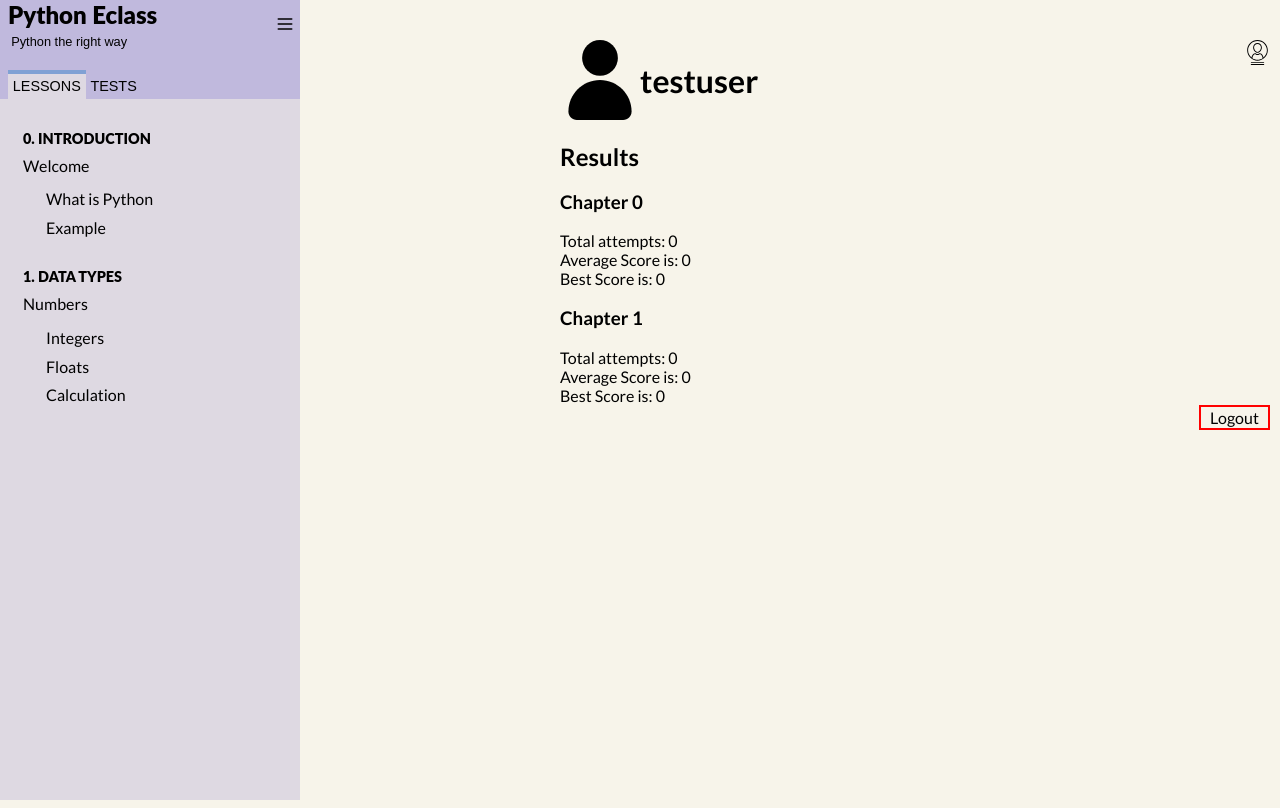
After one commit to BillyGrande/eclass-python, a Flask app: page /profile in a window 1280 px wide. The commit adds this page. Run offline with Flask 3, Linux system fonts and the light colour scheme; a user stored in the database is signed in; some libraries are stand-ins or nearby versions.

Commit message:
Generate profile page, using score of quiz results

```diff
--- a/src/eclass/static/style.css
+++ b/src/eclass/static/style.css
@@ -245,6 +245,23 @@ button.quiz-button[disabled] {
   display: none;
 }
 
+button.logout-button {
+  font-size: 1rem;
+  color: black;
+  border: 2px solid red;
+  transition-duration: 0.4s;
+  width: 10%;
+}
+
+button.logout-button:hover {
+  background-color: red;
+  color: white;
+}
+
+button.logout-button[disabled] {
+  display: none;
+}
+
 .right-buttons {
   float: right;
 }
--- a/src/eclass/templates/base.html
+++ b/src/eclass/templates/base.html
@@ -3,7 +3,6 @@
 <head>
     <meta charset="UTF-8">
     <meta name="viewport" content="width=device-width, initial-scale=1.0">
-    {# <link rel="stylesheet" href="https://cdn.jsdelivr.net/npm/bootstrap@4.0.0/dist/css/bootstrap.min.css" integrity="sha384-Gn5384xqQ1aoWXA+058RXPxPg6fy4IWvTNh0E263XmFcJlSAwiGgFAW/dAiS6JXm" crossorigin="anonymous"> #}
     <link rel= "stylesheet" type= "text/css" href= "{{ url_for('static',filename='style.css') }}">
     <script src="https://unpkg.com/htmx.org@2.0.1"></script>
     <script src="https://unpkg.com/hyperscript.org@0.9.12"></script>
@@ -11,7 +10,7 @@
     <link rel="preconnect" href="https://fonts.gstatic.com" crossorigin>
     <link href="https://fonts.googleapis.com/css2?family=Lato:ital,wght@0,100;0,300;0,400;0,700;0,900;1,100;1,300;1,400;1,700;1,900&display=swap" rel="stylesheet">
     <link rel="stylesheet" href="https://unpkg.com/@highlightjs/cdn-assets@11.9.0/styles/default.min.css">
-    <link rel="stylesheet" href="https://cdnjs.cloudflare.com/ajax/libs/font-awesome/4.7.0/css/font-awesome.min.css">
+    <link rel="shortcut icon" href="{{ url_for('static', filename='favicon.ico') }}">
     <script defer src="https://cdn.jsdelivr.net/npm/alpinejs@3.x.x/dist/cdn.min.js"></script>
     <title>Eclass</title>
 </head>
@@ -21,7 +20,7 @@
         <div class="sidebar-header">
           <div class="right-buttons">
             <button class="collapse">
-              <img src="{{ url_for('static',filename='burger.svg') }}" alt="profile" width="20" height="20">
+              <img src="{{ url_for('static',filename='burger.svg') }}" alt="burger" width="20" height="20">
             </button>
           </div>
             <a href="/" class="sidebar-banner">
--- /dev/null
+++ b/src/eclass/templates/profile.html
@@ -0,0 +1,25 @@
+{% extends "base.html" %}
+{% block content %}
+
+
+<div id="profile">
+    <div class="avatar" style="display: flex; flex-direction: row;">
+        <img src="{{ url_for('static',filename='avatar.svg') }}" alt="profile_image" width="80" height="80"> <h1> {{ username }} </h1>
+    </div>
+    <h2> Results </h2>
+    <h3> Chapter 0 </h3>
+    <div> Total attempts: {{ attempts[0] }}</div>
+    <div> Average Score is: {{ average[0] }}</div>
+    <div> Best Score is: {{ scores[0] }}</div>
+    <h3> Chapter 1 </h3>
+    <div> Total attempts: {{ attempts[1] }}</div>
+    <div> Average Score is: {{ average[1] }}</div>
+    <div> Best Score is: {{ scores[1] }}</div>
+</div>
+
+<div class="buttons" style="  display: flex;flex-direction: row">
+    <div style="flex:1;width: 80%;"> </div>
+    <button onclick="location.href = '/logout';" class="logout-button">Logout</button>
+</div>
+
+{% endblock content %}
--- a/src/eclass/views.py
+++ b/src/eclass/views.py
@@ -3,6 +3,7 @@ from flask import render_template, session, request,redirect,url_for
 from eclass.db.db import db_session
 from eclass.db.models import Question, Result
 from sqlalchemy import select
+from sqlalchemy.sql import func
 from flask import session
 import os
 
@@ -51,7 +52,8 @@ def quiz(chapter=None, id=None):
             statement = select(Question).filter_by(id=int(id))
             question_obj = db_session.scalars(statement).all()
             question = question_obj[0]
-            return render_template('quiz_questions.html', question=question, chapter=chapter, ids=ids, length=len(ids), id=id, answer=answer)
+            return render_template('quiz_questions.html', question=question, chapter=chapter, ids=ids,
+            length=len(ids), id=id, answer=answer)
         else:
             return render_template('quiz_login.html', chapter=chapter)
 
@@ -79,7 +81,8 @@ def quiz_finish(chapter=None, id=None):
                 correct_ids.append(i)
             else:
                 result = False
-            results.append([question_obj.question, getattr(question_obj, correct_answer), getattr(question_obj, given_answer), result, n])
+            results.append([question_obj.question, getattr(question_obj, correct_answer),
+            getattr(question_obj, given_answer), result, n])
         if correct_n == 0:
             percentage = 0
         else:
@@ -88,11 +91,38 @@ def quiz_finish(chapter=None, id=None):
                         answers_right=n,ids="|".join(ids),ids_correct="|".join(correct_ids))
         db_session.add(r)
         db_session.commit()
-        return render_template('quiz_finish.html', chapter=chapter, results=results, percentage=int(percentage)) #question=question , next_id=next_id)
+        for id in ids:
+            session.pop(id, None)
+        return render_template('quiz_finish.html', chapter=chapter, results=results, percentage=int(percentage))
 
 @app.route("/tests/static/finish")
 def static_quiz_finish(chapter=None, id=None):
     return render_template('quiz_finish_static.html', chapter=0)
+
+
+@app.route('/profile')
+def profile(username=None):
+    if session.get('logged_in'):
+        username = username=session.get('username')
+        chapters = [0, 1]
+        scores = {}
+        average = {}
+        attempts = {}
+        for chapter in chapters:
+            #best_score_query = db_session.query(func.max(Result.score)).filter_by(chapter=chapter,username=username)
+            best_score_query = select(func.max(Result.score)).filter_by(chapter=chapter,username=username)
+            total_attempts_query = select(func.count(Result.score)).filter_by(chapter=chapter,username=username)
+            sum_score_qurey = select(func.sum(Result.score)).filter_by(chapter=chapter,username=username)
+            best_score = db_session.scalars(best_score_query).one()
+            total_attempts = db_session.scalars(total_attempts_query).one()
+            average_score = db_session.scalar(sum_score_qurey)
+            scores[chapter] = best_score if best_score != None else 0
+            attempts[chapter] = total_attempts
+            average[chapter] = int(average_score / total_attempts) if total_attempts > 0 else 0
+        print(scores)
+        return render_template('profile.html', username=username, scores=scores, attempts=attempts, average=average)
+    else:
+        return redirect(url_for('login'))
 
 
 @app.route('/login', methods=['GET', 'POST'])
@@ -104,13 +134,16 @@ def login():
             if request.args.get('previous', default=False) == "quiz":
                 chapter = request.args.get('chapter', default=False)
                 return redirect(url_for('quiz', chapter=chapter))
-        return redirect(url_for('welcome', chapter=chapter))
-    return '''
-        <form method="post">
-            <p><input type=text name=username>
-            <p><input type=submit value=Login>
-        </form>
-        '''
+        return redirect(url_for('welcome'))
+    if session.get('logged_in'):
+        return redirect(url_for('profile'))
+    else:
+        return '''
+            <form method="post">
+                <p><input type=text name=username>
+                <p><input type=submit value=Login>
+            </form>
+            '''
 
 @app.route('/logout')
 def logout():
```
Also changed, not shown: src/eclass/static/avatar.svg (added), src/eclass/static/favicon.ico (added).
